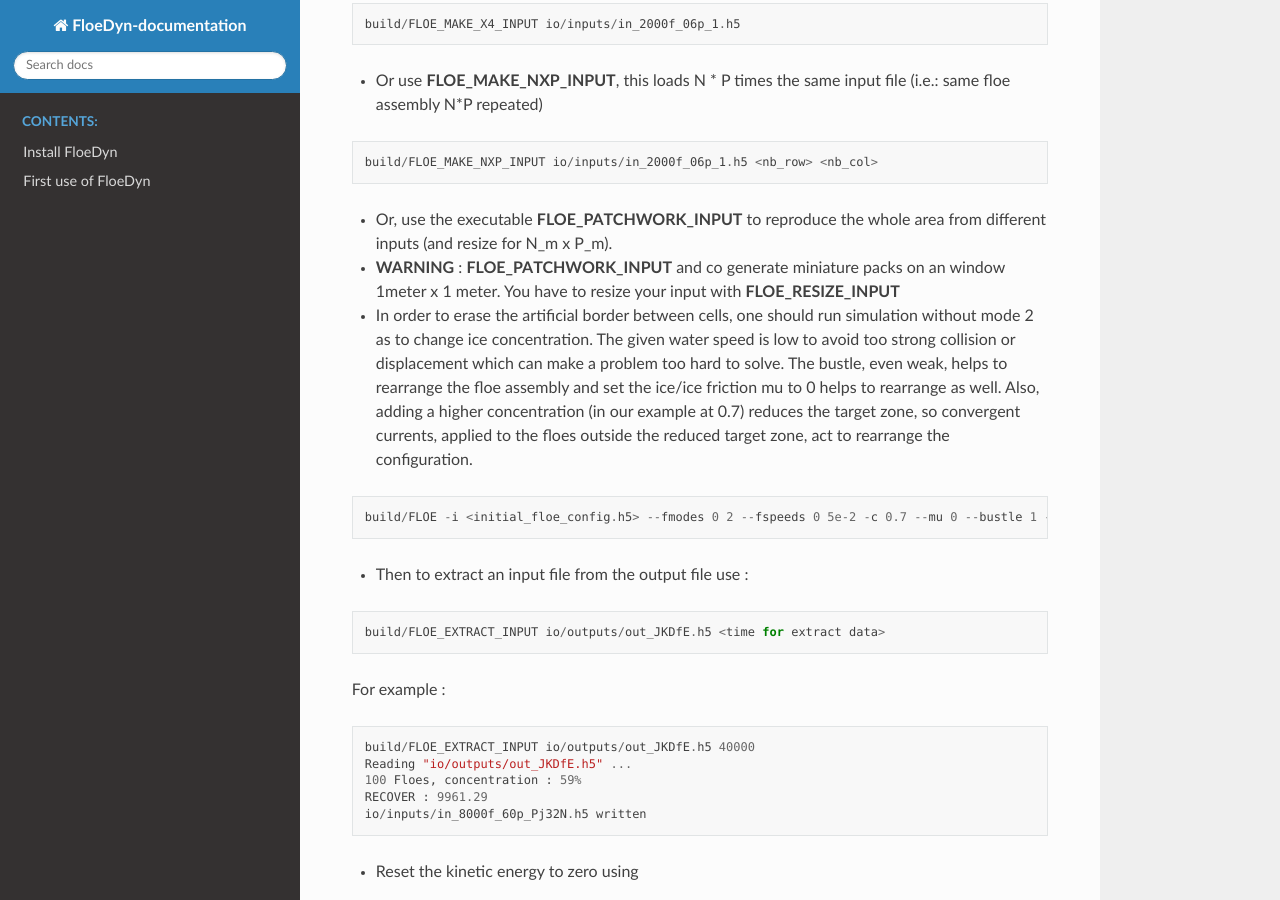
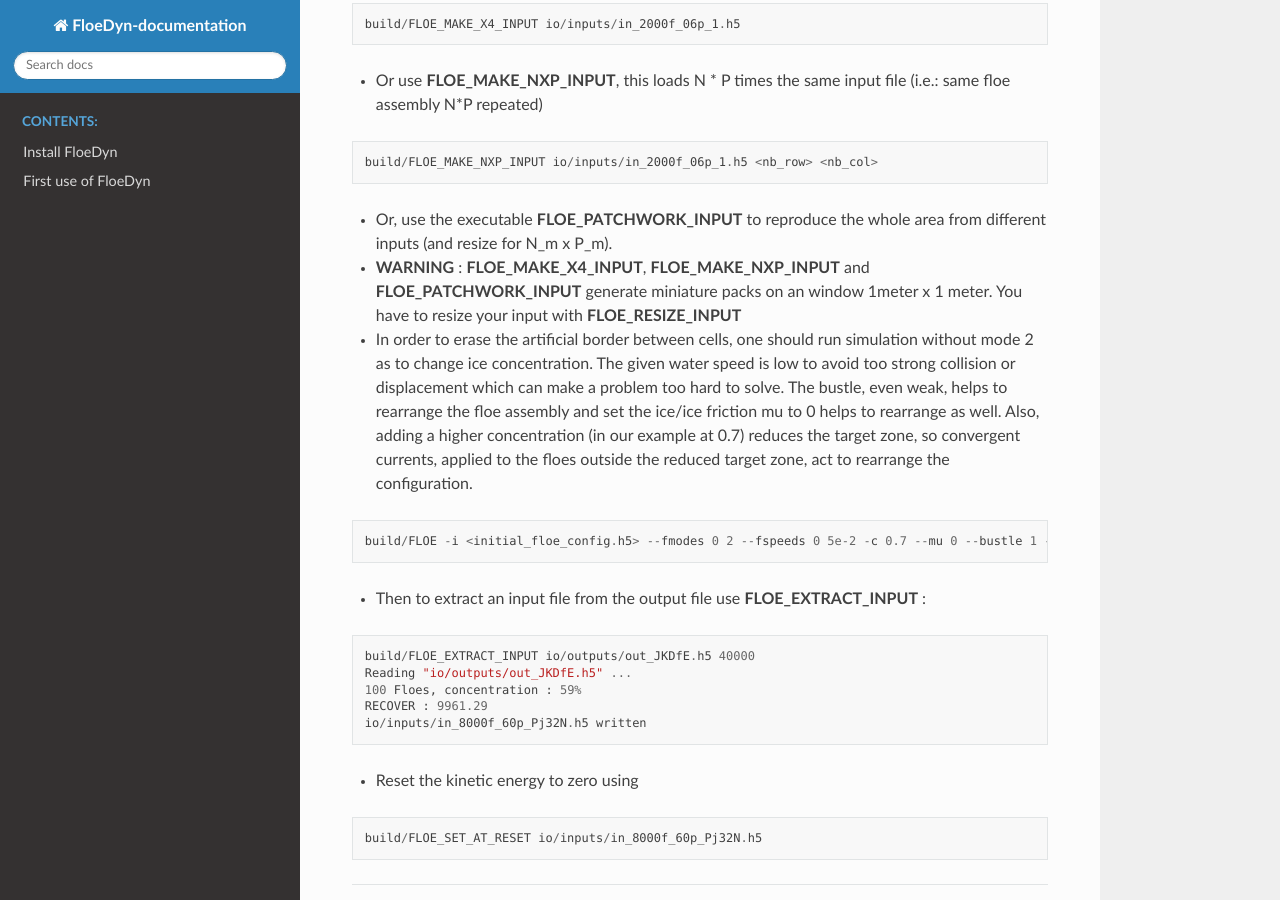
Before and after one commit to FloeDynHub/FloeDyn-documentation, a Sphinx documentation site: the page built from source/Complex_Generator.md, in a window 1280 px wide and 900 px high, scrolled down 920 px. Built offline with Sphinx 7.4.7 and the Read the Docs theme 2.0.0, drawn with Linux system fonts in a browser that asks for light colours.

Commit message:
Update Complex_Generator.md

````diff
--- a/source/Complex_Generator.md
+++ b/source/Complex_Generator.md
@@ -25,16 +25,12 @@ build/FLOE_MAKE_X4_INPUT io/inputs/in_2000f_06p_1.h5
 build/FLOE_MAKE_NXP_INPUT io/inputs/in_2000f_06p_1.h5 <nb_row> <nb_col>
 ```
 *  Or, use the executable **FLOE_PATCHWORK_INPUT** to reproduce the whole area from different inputs (and resize for N_m x P_m).
-* **WARNING** :  **FLOE_PATCHWORK_INPUT** and co generate miniature packs on an window 1meter x 1 meter. You have to resize your input with **FLOE_RESIZE_INPUT**
+* **WARNING** :  **FLOE_MAKE_X4_INPUT**, **FLOE_MAKE_NXP_INPUT** and **FLOE_PATCHWORK_INPUT** generate miniature packs on an window 1meter x 1 meter. You have to resize your input with **FLOE_RESIZE_INPUT**
 *  In order to erase the artificial border between cells, one should run simulation without mode 2 as to change ice concentration. The given water speed is low to avoid too strong collision or displacement which can make a problem too hard to solve. The bustle, even weak, helps to rearrange the floe assembly and set the ice/ice friction mu to 0 helps to rearrange as well. Also, adding a higher concentration (in our example at 0.7)  reduces the target zone, so convergent currents, applied to the floes outside the reduced target zone, act to rearrange the configuration.
 ```
 build/FLOE -i <initial_floe_config.h5> --fmodes 0 2 --fspeeds 0 5e-2 -c 0.7 --mu 0 --bustle 1 --nbustle 1e-7 -t 40000
 ```
-* Then to extract an input file from the output file use :
-```
-build/FLOE_EXTRACT_INPUT io/outputs/out_JKDfE.h5 <time for extract data>
-```
-For example :
+* Then to extract an input file from the output file use **FLOE_EXTRACT_INPUT** :
 ```
 build/FLOE_EXTRACT_INPUT io/outputs/out_JKDfE.h5 40000
 Reading "io/outputs/out_JKDfE.h5" ...
````
